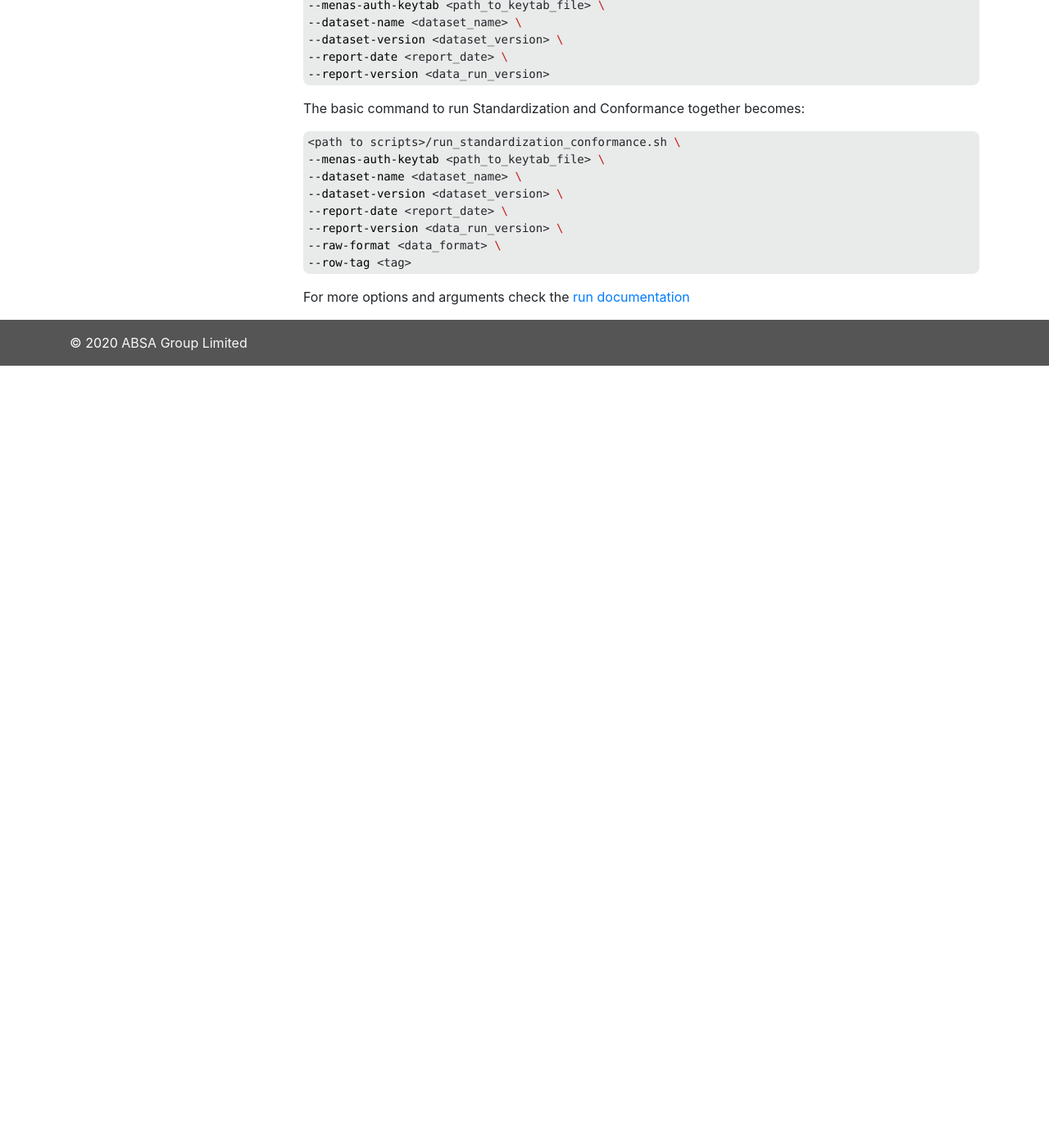
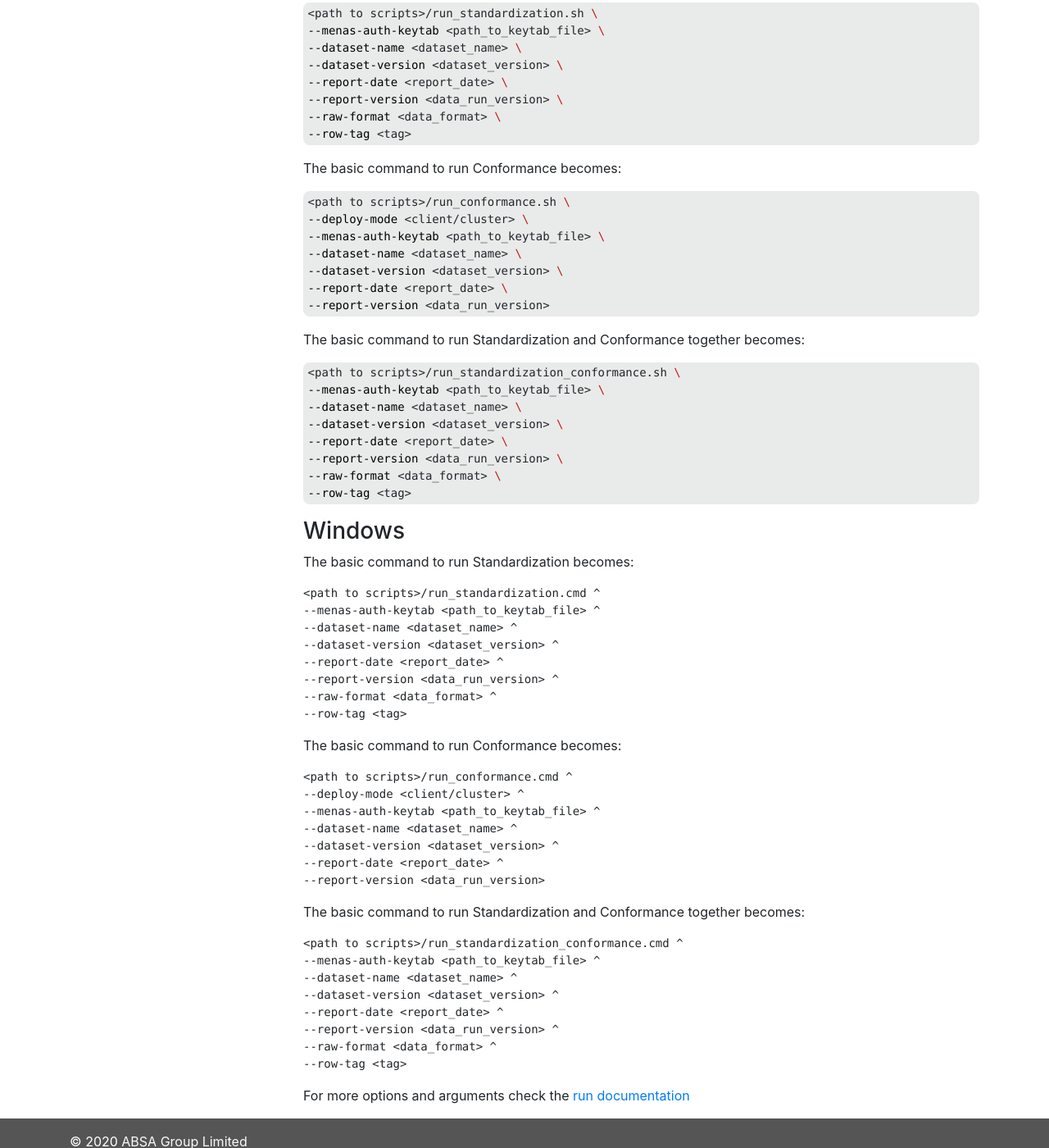
Before and after one commit to AbsaOSS/enceladus, a Jekyll site: the page built from _docs/2.0.0/usage/spark-jobs-quick-start.md, in a window 1280 px wide and 1400 px high, scrolled down 2559 px. Shown: the whole window at 82% size. Built offline with Jekyll 4.4.1, drawn with Linux system fonts in a browser that asks for light colours; nearby versions of some CDN libraries; before the commit the page ends 3005 px from its top, so only the background shows below that; some of the changed text lies outside the part shown.

Commit message:
1513: Helper scripts for Windows - documentation

````diff
--- a/_docs/2.0.0/usage/spark-jobs-quick-start.md
+++ b/_docs/2.0.0/usage/spark-jobs-quick-start.md
@@ -94,7 +94,17 @@ Here, nothing new is added for the quick run. Of course, there might be special
 
 If your local DevOps/SysAdmin set up helper scripts for you, then it is even easier. You can omit all the spark options if sensible defaults are provided or Dynamic Resource Allocation is enabled. For more about this ask the people who set up your environment.
 
-When scripts are properly set up, then only a few parameters need to specified.
+Steps to configure the scripts are as follows (_Linux_/_Windows_):
+* Copy all the scripts in `scripts/bash`/`scripts/c,d` directory to a location in your environment.
+* Copy `enceladus_env.template.sh`/`enceladus_env.template.cmd` to `enceladus_env.sh`/`enceladus_env.cmd`.
+* Change `enceladus_env.sh`/`enceladus_env.cmd` according to your environment settings.
+* Use `run_standardization.sh`/`run_standardization.cmd` and `run_conformance.sh`/`run_conformance.cmd` or `run_standardization_conformance.sh`/`run_standardization_conformance.cmd` scripts instead of directly invoking `spark-submit` to run your jobs.
+
+Similar scripts exist for _Windows_ in directory `scripts/cmd`.
+
+When scripts are properly set up, then only a few parameters need to be specified.
+
+### Linux
 
 The basic command to run Standardization becomes:
 
@@ -134,4 +144,45 @@ The basic command to run Standardization and Conformance together becomes:
 --row-tag <tag>
 ```
 
+### Windows
+
+The basic command to run Standardization becomes:
+
+```cmd
+<path to scripts>/run_standardization.cmd ^
+--menas-auth-keytab <path_to_keytab_file> ^
+--dataset-name <dataset_name> ^
+--dataset-version <dataset_version> ^
+--report-date <report_date> ^
+--report-version <data_run_version> ^
+--raw-format <data_format> ^
+--row-tag <tag>
+```
+
+The basic command to run Conformance becomes:
+
+```cmd
+<path to scripts>/run_conformance.cmd ^
+--deploy-mode <client/cluster> ^
+--menas-auth-keytab <path_to_keytab_file> ^
+--dataset-name <dataset_name> ^
+--dataset-version <dataset_version> ^
+--report-date <report_date> ^
+--report-version <data_run_version>
+```
+
+The basic command to run Standardization and Conformance together becomes:
+
+```cmd
+<path to scripts>/run_standardization_conformance.cmd ^
+--menas-auth-keytab <path_to_keytab_file> ^
+--dataset-name <dataset_name> ^
+--dataset-version <dataset_version> ^
+--report-date <report_date> ^
+--report-version <data_run_version> ^
+--raw-format <data_format> ^
+--row-tag <tag>
+```
+
+
 For more options and arguments check the [run documentation](https://absaoss.github.io/enceladus/docs/2.0.0/usage/run)
````
